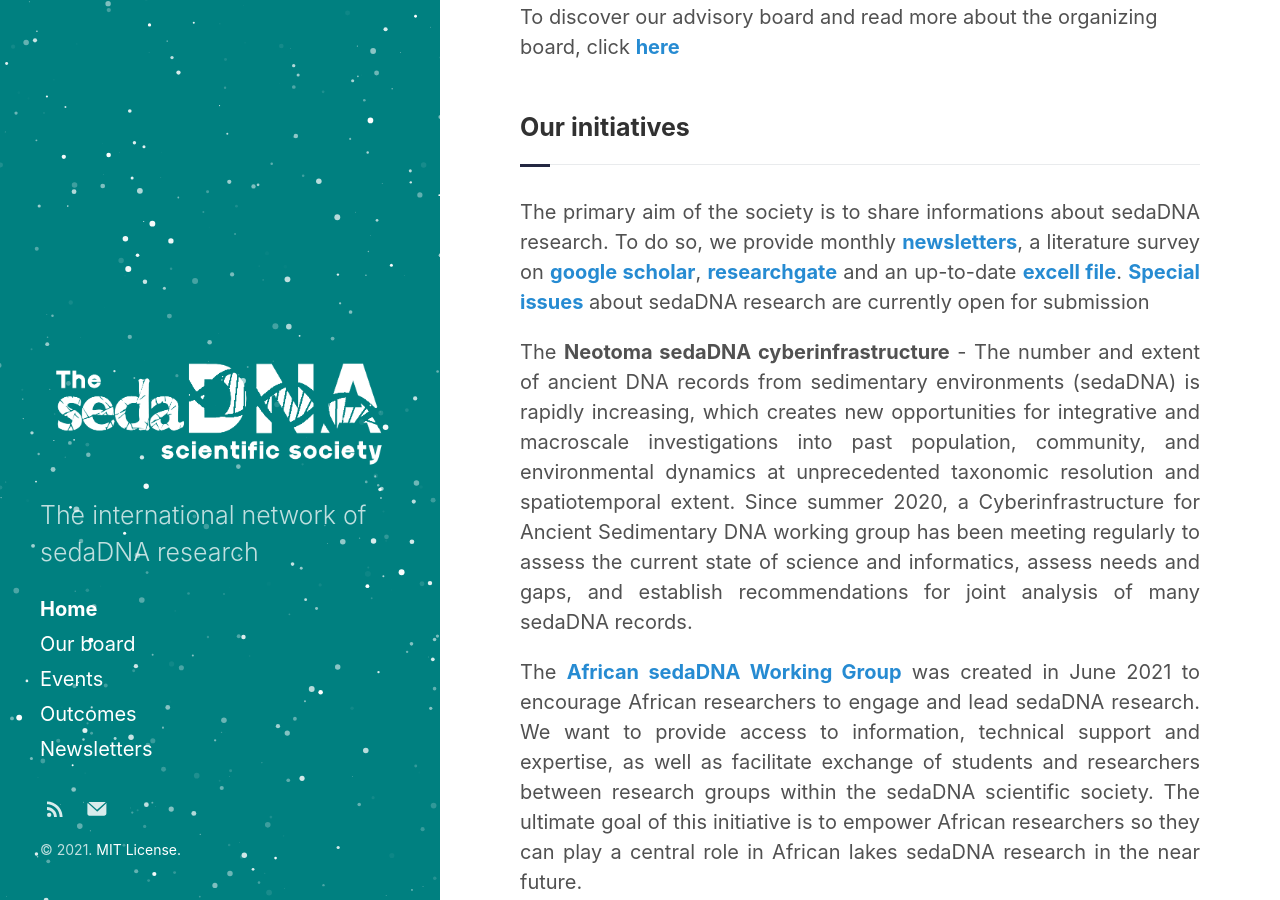
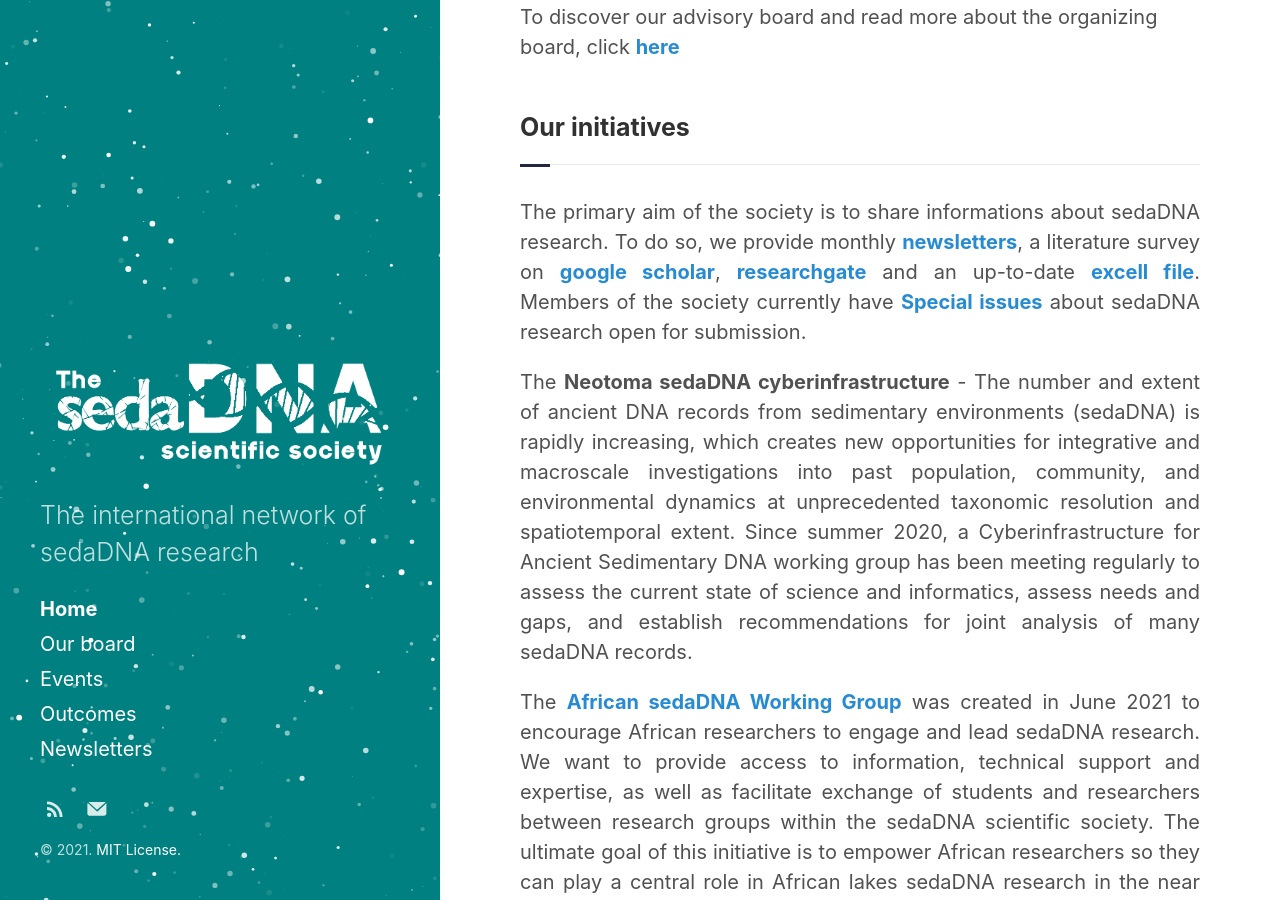
Before and after one commit to sedadna/sedadna.github.io, a Jekyll site: the page built from index.html, in a window 1280 px wide and 900 px high, scrolled down 978 px. Built offline with Jekyll 4.4.1, drawn with Linux system fonts in a browser that asks for light colours; the list of posts is cut into pages by our own code.

Commit message:
Update index.html

```diff
--- a/_layouts/index.html
+++ b/_layouts/index.html
@@ -85,7 +85,7 @@ layout: default
 
 <div class="intro">
 <h3 class="section-title underline">Our initiatives</h3>
-<p> The primary aim of the society is to share informations about sedaDNA research. To do so, we provide monthly <a href="/category/4-newsletters.html"><b>newsletters</b></a>, a literature survey on <a href="https://scholar.google.fr/citations?user=90ytJ14AAAAJ&hl=fr",'_blank'><b>google scholar</b></a>, <a href="https://www.researchgate.net/project/Comprehensive-literature-about-ancient-DNA-studies-from-sedimentary-archives-by-the-sedaDNA-scientific-society",'_blank'><b>researchgate</b></a> and an up-to-date <a href="https://drive.google.com/file/d/1fZKL1Vb0xhpDSuqNx_JnYAk0KXEtF0PS/view",'_blank'><b>excell file</b></a>. <a href="/category/6-specialissue.html"><b>Special issues</b></a> about sedaDNA research are currently open for submission</p>
+<p> The primary aim of the society is to share informations about sedaDNA research. To do so, we provide monthly <a href="/category/4-newsletters.html"><b>newsletters</b></a>, a literature survey on <a href="https://scholar.google.fr/citations?user=90ytJ14AAAAJ&hl=fr",'_blank'><b>google scholar</b></a>, <a href="https://www.researchgate.net/project/Comprehensive-literature-about-ancient-DNA-studies-from-sedimentary-archives-by-the-sedaDNA-scientific-society",'_blank'><b>researchgate</b></a> and an up-to-date <a href="https://drive.google.com/file/d/1fZKL1Vb0xhpDSuqNx_JnYAk0KXEtF0PS/view",'_blank'><b>excell file</b></a>. Members of the society currently have <a href="/category/6-specialissue.html"><b>Special issues</b></a> about sedaDNA research open for submission.</p>
 <p> The <b>Neotoma sedaDNA cyberinfrastructure</b> - The number and extent of ancient DNA records from sedimentary environments (sedaDNA) is rapidly increasing, which creates new opportunities for integrative and macroscale investigations into past population, community, and environmental dynamics at unprecedented taxonomic resolution and spatiotemporal extent.  Since summer 2020, a Cyberinfrastructure for Ancient Sedimentary DNA working group has been meeting regularly to assess the current state of science and informatics, assess needs and gaps, and establish recommendations for joint analysis of many sedaDNA records.</p>
 <p> The <a href="https://ercapo.wixsite.com/sedadna-society/african-sedadna-wg" target="_blank"><b>African sedaDNA Working Group</b></a> was created in June 2021 to encourage African researchers to engage and lead sedaDNA research. We want to provide access to information, technical support and expertise, as well as facilitate exchange of students and researchers between research groups within the sedaDNA scientific society. The ultimate goal of this initiative is to empower African researchers so they can play a central role in African lakes sedaDNA research in the near future.</p>
 <p> The <a href="https://pastglobalchanges.org/science/wg/paleoecogen" target="_blank"><b>PAGES PaleoEcoGen Working Group</b></a> named 'Unlocking the power of ancient environmental DNA to understand past ecological trends' aims to exploit emerging ancient eDNA tools to advance our knowledge of critical transitions in Earth’s Quaternary history. To this end, PaleoEcoGen wants to stimulate and enhance international ancient eDNA research by organising topical workshops to discuss new methodologies in the field (including synthetic analyses and modelling approaches), and to coordinate research efforts for bigger picture analyses that, ultimately, will help to inform conservation efforts and future biodiversity assessments.</p>
```
